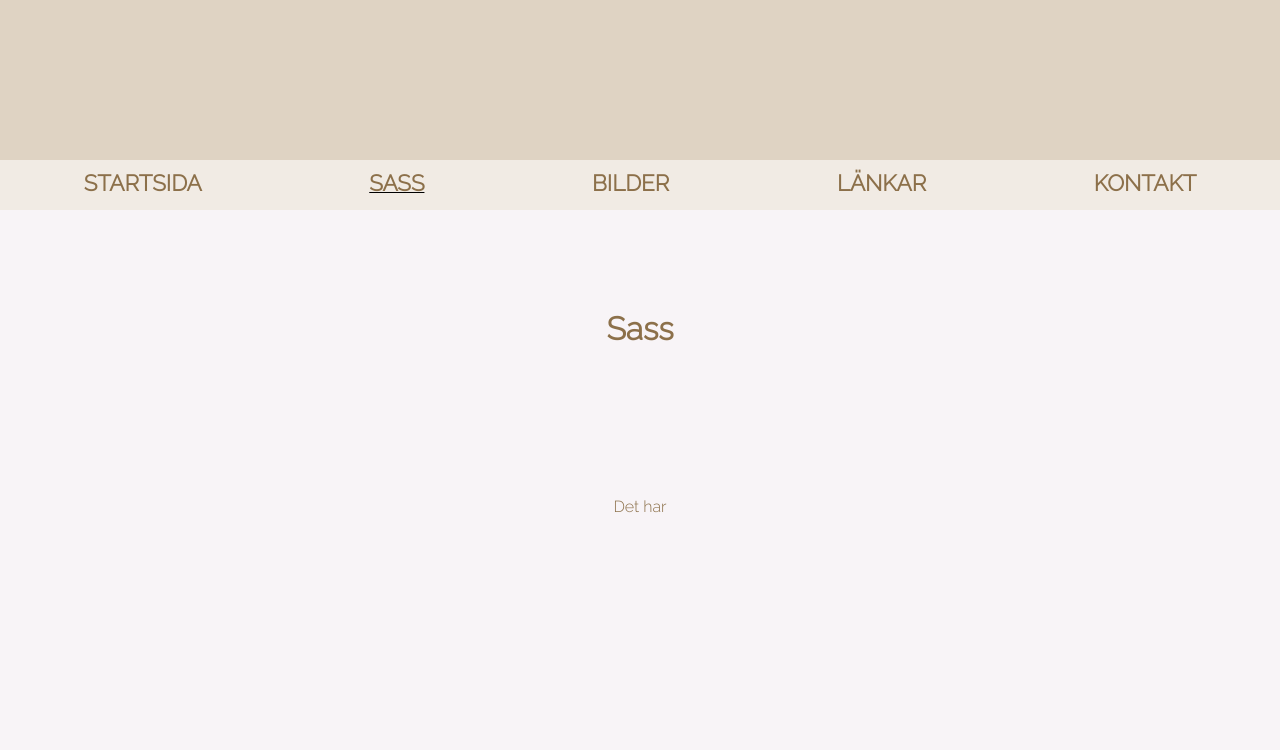
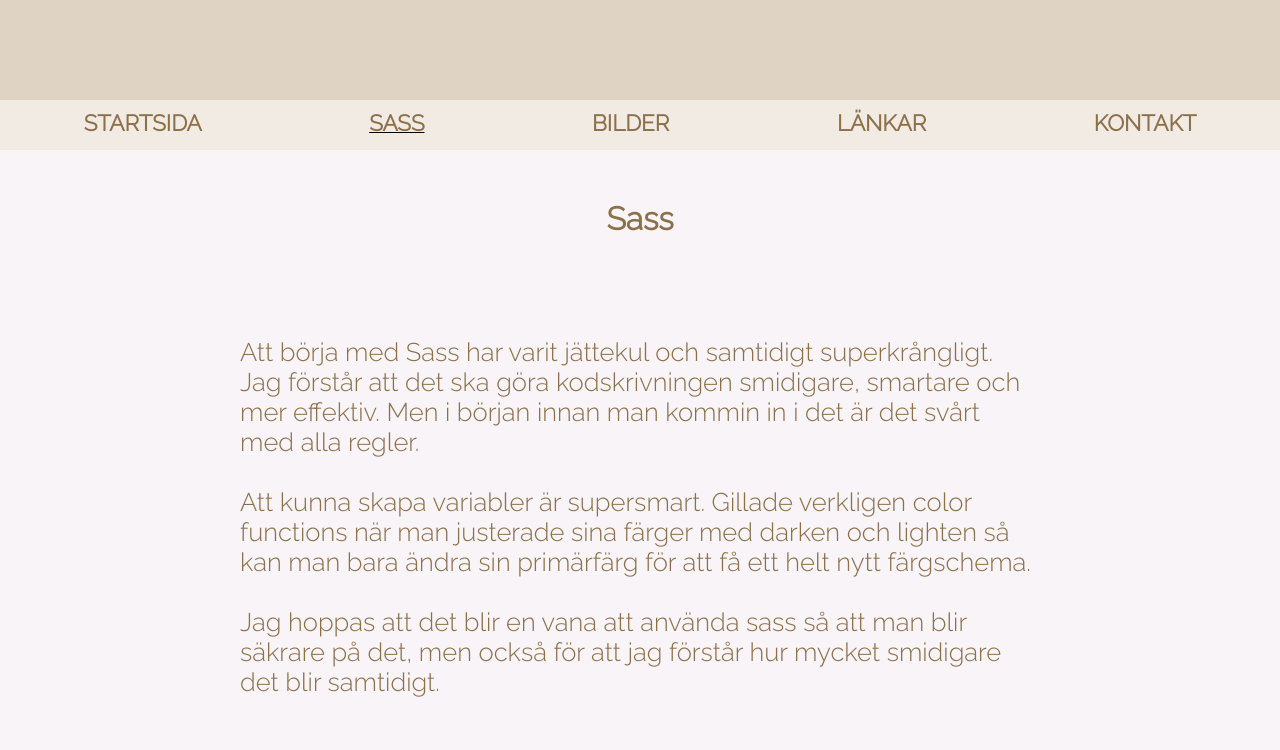
Before and after one commit to Anne-Lii/frontend_moment3_sass, a website built with Parcel: page src/sass.html in a window 1280 px wide. Built offline with nearby package versions, Linux system fonts and the light colour scheme.

Commit message:
lagt in text på sass sidan och justerar storlek på headern

```diff
--- a/src/CSS/_base.scss
+++ b/src/CSS/_base.scss
@@ -17,7 +17,10 @@ $headerDark: darken($primaryColor, 40%);
 body {
     font-family: 'Raleway', sans-serif;
 }
-
+p{
+    font-size: 1.6em;
+    font-weight: 400;
+}
 
 
 //mixinsDFD3C3
--- a/src/CSS/_layout.scss
+++ b/src/CSS/_layout.scss
@@ -12,7 +12,7 @@ body {
 
 header {
     width: 100%;
-    height: 20vh;
+    height:100px;
     background-color: base.$primaryColor;
 
     img {
@@ -73,7 +73,7 @@ header {
     h1,
     h2 {
         @include base.flexCenter();
-        padding-top: 100px;
+        padding-top: 50px;
         padding-bottom: 50px;
         color: base.$darkerColor;
     }
@@ -87,6 +87,7 @@ header {
             width: 700px;
             display: block;
             margin: auto;
+            box-shadow: 0 0 50px;
             border-radius: base.$roundedCornersPics;
         }
 
@@ -99,9 +100,13 @@ header {
 #main_sass {
 
     @extend #main_index;
+    section {
+        max-width: 800px
+    }
 
     p {
       @extend h2;
+
     }
 
 }
--- a/src/sass.html
+++ b/src/sass.html
@@ -56,7 +56,18 @@
        <h1>Sass</h1>
         <section>
             <p>
-                Det har
+                Att börja med Sass har varit jättekul och samtidigt superkrångligt.
+                Jag förstår att det ska göra kodskrivningen smidigare, smartare och mer effektiv.
+                Men i början innan man kommin in i det är det svårt med alla regler. <br><br>
+
+                Att kunna skapa variabler är supersmart.
+                Gillade verkligen color functions när man justerade sina färger med darken och lighten
+                så kan man bara ändra sin primärfärg för att få ett helt nytt färgschema. <br><br>
+
+                Jag hoppas att det blir en vana att använda sass så att man blir säkrare på det,
+                men också för att jag förstår hur mycket smidigare det blir samtidigt.
+
+
             </p>
         </section>
     </main>
```
Also changed, not shown: src/index.html (+16 -2 lines).
